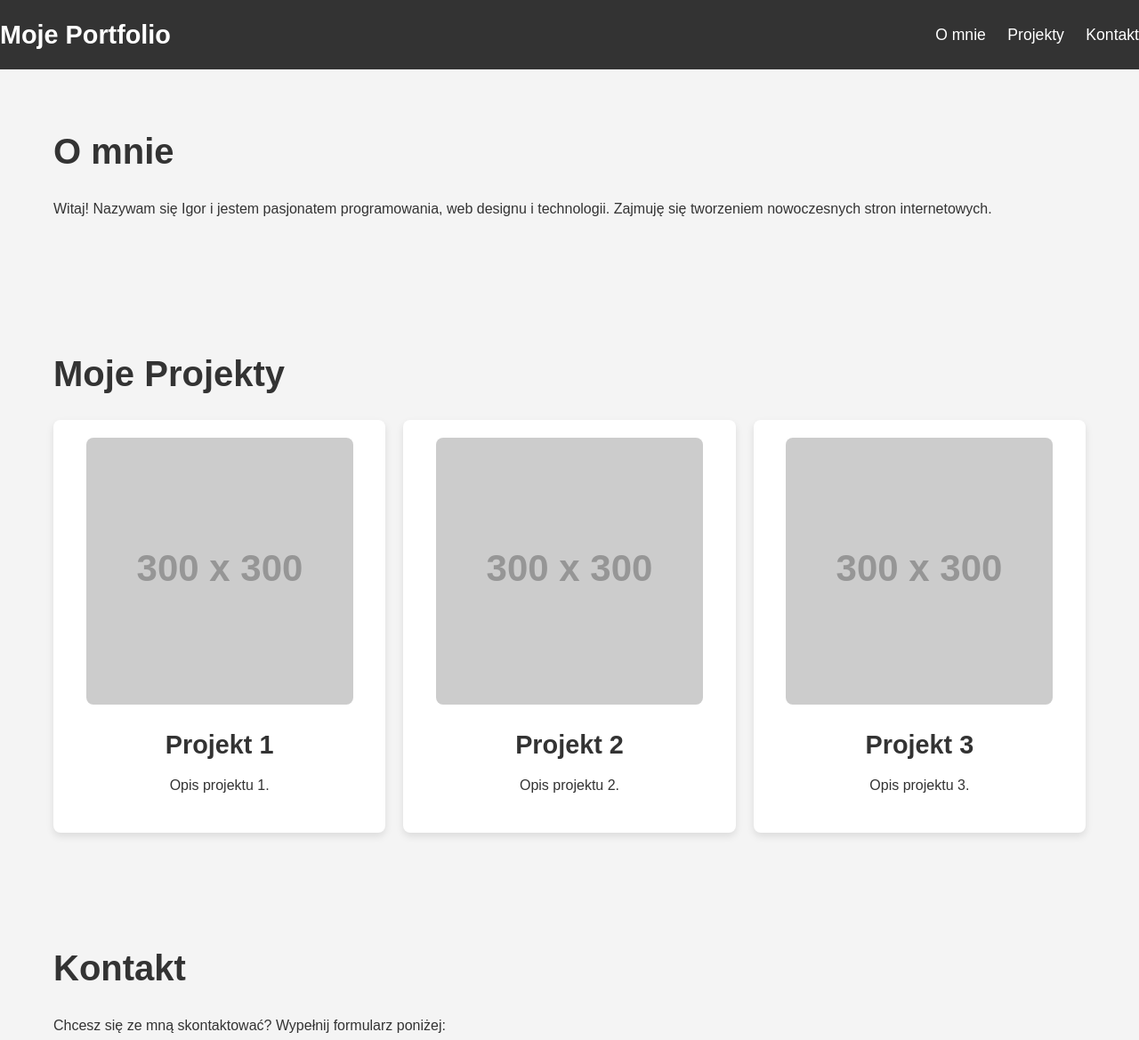
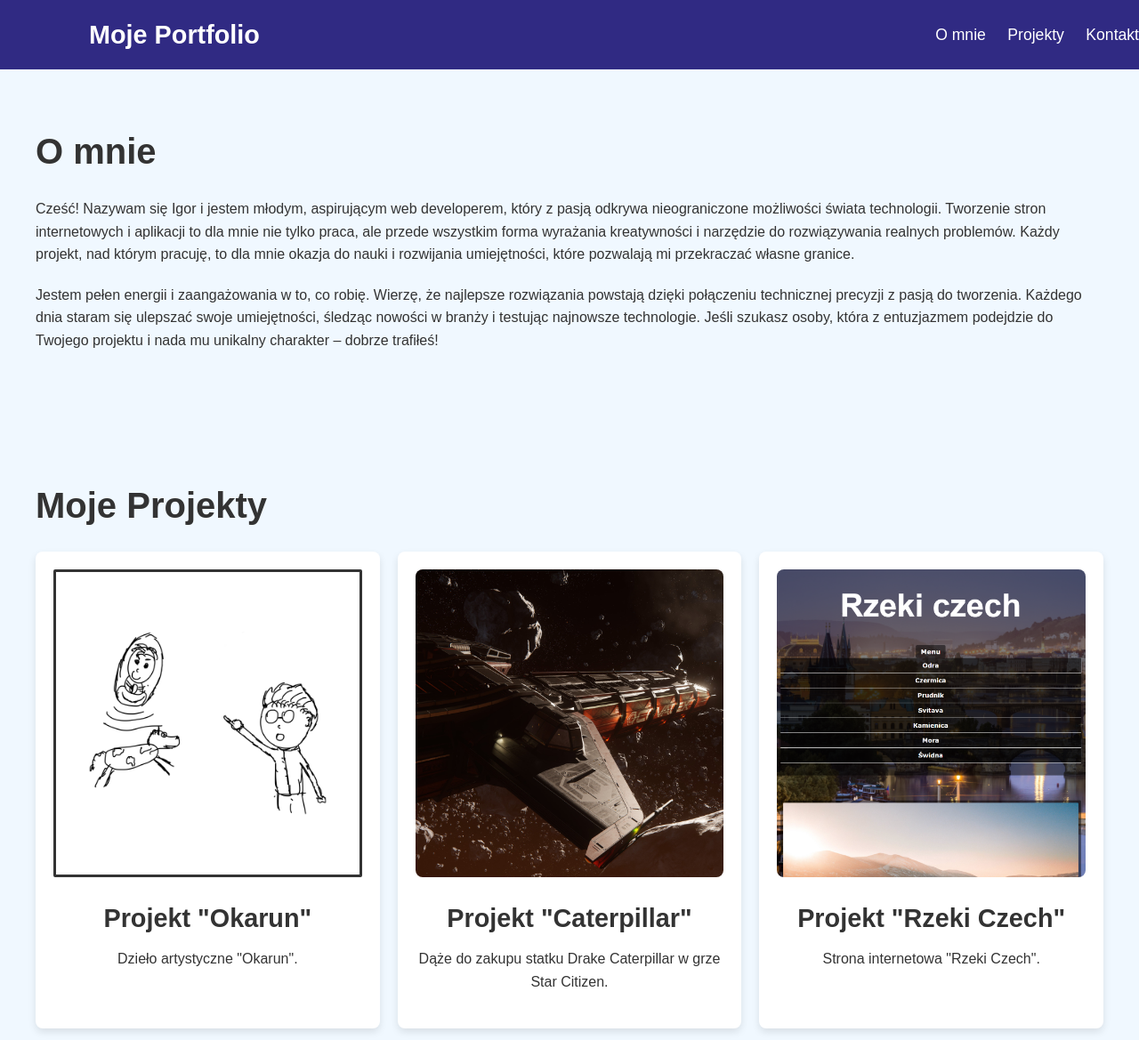
Before and after one commit to dandadan-enjoyer/dandadan-enjoyer.github.io, a plain HTML site: page css_grid_Igor_Sobiechowski_3D/index.html in a window 1280 px wide. Shown: the top 1169 px of the page at 89% size. Drawn offline with Linux system fonts and the light colour scheme; placeholder pictures from the web are drawn by us.

Commit message:
Add files via upload

```diff
--- a/css_grid_Igor_Sobiechowski_3D/index.html
+++ b/css_grid_Igor_Sobiechowski_3D/index.html
@@ -23,8 +23,16 @@
   <section id="about" class="section">
     <div class="container">
       <h1>O mnie</h1>
-      <p>Witaj! Nazywam się Igor i jestem pasjonatem programowania, web designu i technologii. Zajmuję się tworzeniem
-        nowoczesnych stron internetowych.</p>
+      <p>Cześć! Nazywam się Igor i jestem młodym, aspirującym web developerem, który z pasją odkrywa nieograniczone
+        możliwości świata technologii. Tworzenie stron internetowych i aplikacji to dla mnie nie tylko praca, ale przede
+        wszystkim forma wyrażania kreatywności i narzędzie do rozwiązywania realnych problemów. Każdy projekt, nad
+        którym pracuję, to dla mnie okazja do nauki i rozwijania umiejętności, które pozwalają mi przekraczać własne
+        granice.
+        </p><p>
+        Jestem pełen energii i zaangażowania w to, co robię. Wierzę, że najlepsze rozwiązania powstają dzięki połączeniu
+        technicznej precyzji z pasją do tworzenia. Każdego dnia staram się ulepszać swoje umiejętności, śledząc nowości
+        w branży i testując najnowsze technologie. Jeśli szukasz osoby, która z entuzjazmem podejdzie do Twojego
+        projektu i nada mu unikalny charakter – dobrze trafiłeś!</p>
     </div>
 
   </section>
@@ -33,19 +41,19 @@
       <h1>Moje Projekty</h1>
       <div class="projects-grid">
         <div class="project">
-          <img src="https://via.placeholder.com/300" alt="Projekt 1">
-          <h2>Projekt 1</h2>
-          <p>Opis projektu 1.</p>
+          <img src="Okarun.png" alt="Projekt 1" style="border-radius: 2px; border: solid;">
+          <h2>Projekt "Okarun"</h2>
+          <p>Dzieło artystyczne "Okarun".</p>
         </div>
         <div class="project">
-          <img src="https://via.placeholder.com/300" alt="Projekt 2">
-          <h2>Projekt 2</h2>
-          <p>Opis projektu 2.</p>
+          <img src="Shot_05.jpg" alt="Projekt 2">
+          <h2>Projekt "Caterpillar"</h2>
+          <p>Dąże do zakupu statku Drake Caterpillar w grze Star Citizen.</p>
         </div>
         <div class="project">
-          <img src="https://via.placeholder.com/300" alt="Projekt 3">
-          <h2>Projekt 3</h2>
-          <p>Opis projektu 3.</p>
+          <img src="Zrzut ekranu 2024-12-16 1958117.png" alt="Projekt 3">
+          <h2>Projekt "Rzeki Czech"</h2>
+          <p>Strona internetowa "Rzeki Czech".</p>
         </div>
       </div>
     </div>
@@ -54,7 +62,6 @@
   <section id="contact" class="section">
     <div class="container">
       <h1>Kontakt</h1>
-      <p>Chcesz się ze mną skontaktować? Wypełnij formularz poniżej:</p>
       <form action="#">
         <label for="name">Imię</label>
         <input type="text" id="name" name="name" required>
@@ -72,7 +79,8 @@
 
   <footer>
     <div class="container">
-      <p>&copy; 2024 Moje Portfolio. Wszelkie prawa zastrzeżone.</p>
+      <p>&copy; 2024 Moje Portfolio.</p>
+      <p>Igor Sobiechowski</p>
     </div>
   </footer>
 </body>
--- a/css_grid_Igor_Sobiechowski_3D/style.css
+++ b/css_grid_Igor_Sobiechowski_3D/style.css
@@ -7,12 +7,12 @@
 body {
     font-family: Arial, sans-serif;
     line-height: 1.6;
-    background-color: #f4f4f4;
+    background-color:aliceblue;
     color: #333;
 }
 
 header {
-    background-color: #333;
+    background-color: #302a83;
     color: white;
     padding: 1rem 0;
 }
@@ -26,6 +26,7 @@ header nav {
 header .logo {
     font-size: 1.8rem;
     font-weight: bold;
+    padding-left: 100px;
 }
 
 header .menu {
@@ -48,7 +49,7 @@ header .menu li a {
 }
 
 .container {
-    max-width: 1200px;
+    max-width: 1600px;
     margin: 0 auto;
     padding: 0 20px;
 }
@@ -112,7 +113,7 @@ form textarea {
 }
 
 form button {
-    background-color: #333;
+    background-color: #302a83;
     color: white;
     padding: 10px 20px;
     border: none;
@@ -125,7 +126,7 @@ form button:hover {
 }
 
 footer {
-    background-color: #333;
+    background-color: #302a83;
     color: white;
     text-align: center;
     padding: 20px 0;
```
Also changed, not shown: css_grid_Igor_Sobiechowski_3D/Okarun.png (added), css_grid_Igor_Sobiechowski_3D/Shot_05.jpg (added), css_grid_Igor_Sobiechowski_3D/Zrzut ekranu 2024-12-16 1958117.png (added).
